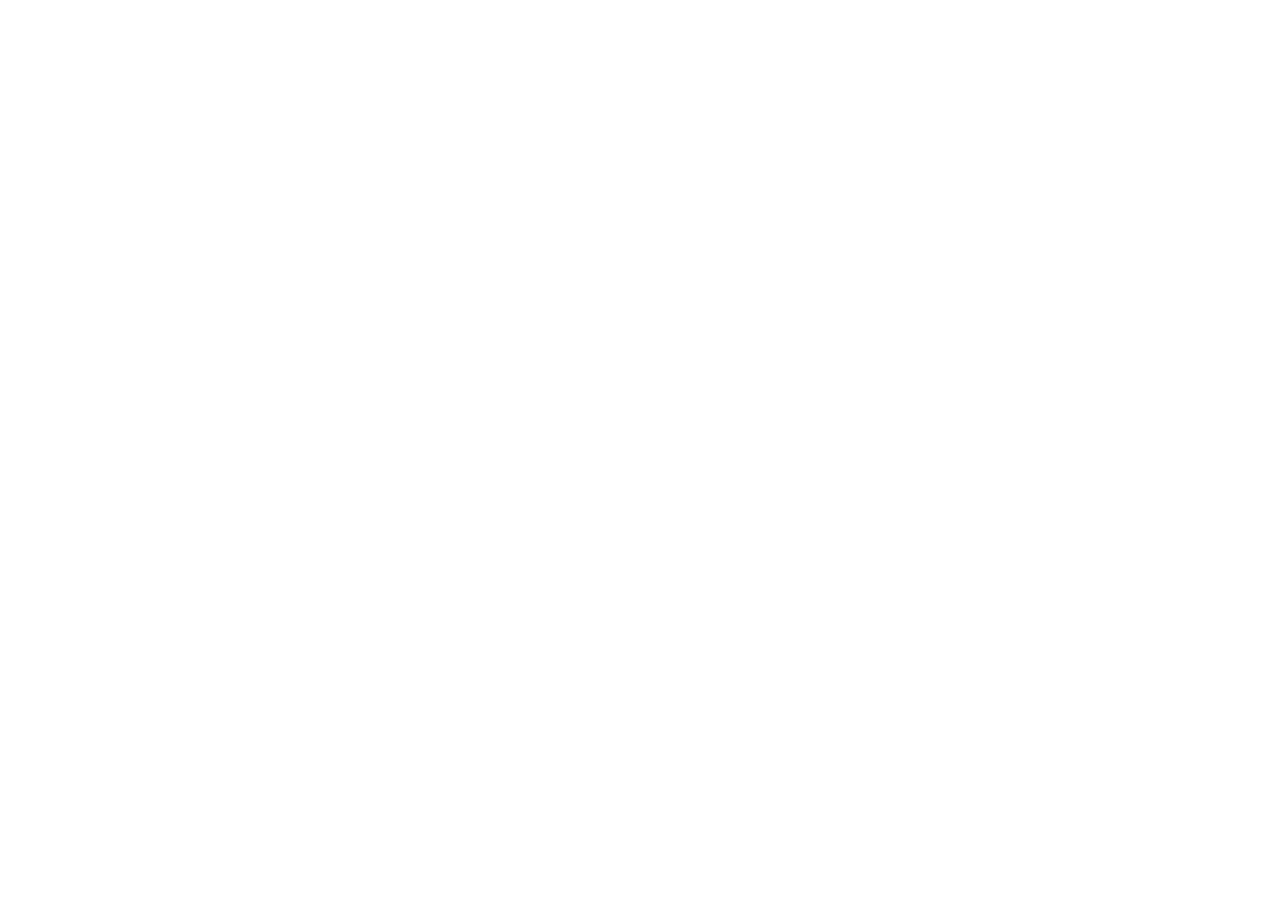
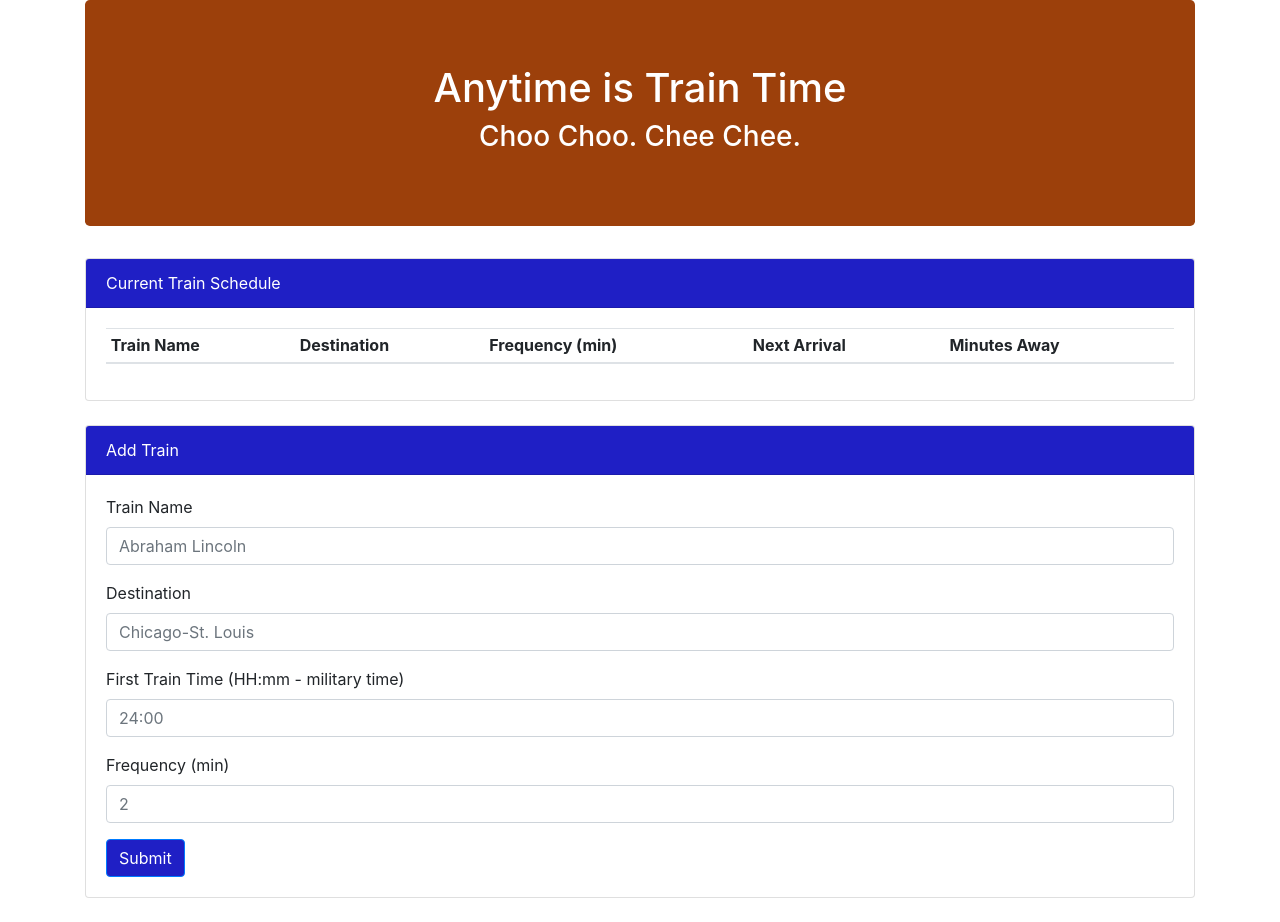
Before and after one commit to tanishaCodes/train-time, a plain HTML site: page index.html in a window 1280 px wide. Before the commit the page ends 800 px from the top, so only its background shows below. Drawn offline with nearby package versions, Linux system fonts and the light colour scheme.

Commit message:
finished html file

```diff
--- a/index.html
+++ b/index.html
@@ -4,9 +4,82 @@
     <meta charset="UTF-8">
     <meta name="viewport" content="width=device-width, initial-scale=1.0">
     <meta http-equiv="X-UA-Compatible" content="ie=edge">
-    <title>Document</title>
+    <title>Train Time</title>
+    <!-- Bootstrap -->
+  <link rel="stylesheet" href="https://maxcdn.bootstrapcdn.com/bootstrap/4.0.0/css/bootstrap.min.css">
+  <script src="https://cdnjs.cloudflare.com/ajax/libs/jquery/3.2.1/jquery.min.js"></script>
+  <script src="https://maxcdn.bootstrapcdn.com/bootstrap/4.0.0/js/bootstrap.min.js"></script>
+  <!-- Firebase References -->
+  <script src="https://www.gstatic.com/firebasejs/6.0.4/firebase-app.js"></script>
+  <script src="https://www.gstatic.com/firebasejs/6.0.4/firebase-database.js"></script>
+  <!-- Moment.js Reference -->
+  <script src="https://cdnjs.cloudflare.com/ajax/libs/moment.js/2.22.2/moment.min.js"></script>
 </head>
+
 <body>
+    <div class="container">
+        <div class="jumbotron" style="background-color: rgb(156, 64, 11); color: white">
+    <h1 class="text-center">Anytime is Train Time</h1>
+    <h3 class="text-center">Choo Choo. Chee Chee.</h3>
+    </div>
+    <div class="row">
+        <div class="col-md-12">
+
+          <!-- Current Train Schedule-->
+          <div class="card mb-4">
+            <div class="card-header" style="background-color: rgb(31, 31, 197); color: white">Current Train Schedule</div>
+            <div class="card-body">
+              <table class="table table-sm table-hover" id='current-train-schedule'>
+                <thead>
+                  <tr>
+                    <th scope="col">Train Name</th>
+                    <th scope="col">Destination</th>
+                    <th scope="col">Frequency (min)</th>
+                    <th scope="col">Next Arrival</th>
+                    <th scope="col">Minutes Away</th>
+                  </tr>
+                </thead>
+                <tbody>
+                </tbody>
+              </table>
+            </div>
+          </div>
+        </div>
+      </div>
+      <div class="row">
+        <div class="col-md-12">
+          <!-- Add Employee  -->
+          <div class="card mb-4">
+            <div class="card-header" style="background-color: rgb(31, 31, 197); color: white">Add Train</div>
+            <div class="card-body">
+              <!-- Entry Form -->
+              <form>
+                <div class="form-group">
+                  <label for="employee-name-input">Train Name</label>
+                  <input class="form-control" id="employee-name-input" placeholder="Abraham Lincoln" type="text">
+                </div>
+                <div class="form-group">
+                  <label for="role-input">Destination</label>
+                  <input class="form-control" id="role-input" placeholder="Chicago-St. Louis" type="text">
+                </div>
+                <div class="form-group">
+                  <label for="start-input">First Train Time (HH:mm - military time)</label>
+                  <input class="form-control" id="start-input" placeholder="24:00" type="text">
+                </div>
+                <div class="form-group">
+                  <label for="rate-input">Frequency (min)</label>
+                  <input class="form-control" id="rate-input" placeholder="2" type="text">
+                </div>
+                <button class="btn btn-primary float-left" id="add-request-btn" style="background-color: rgb(31, 31, 197);">Submit</button>
+              </form>
+            </div>
+          </div>
+        </div>
+      </div>
+    </div>
+    <!-- JavaScript -->
+    <script src="assests\javascript\app.js"></script>
+
 
 </body>
 </html>
```
